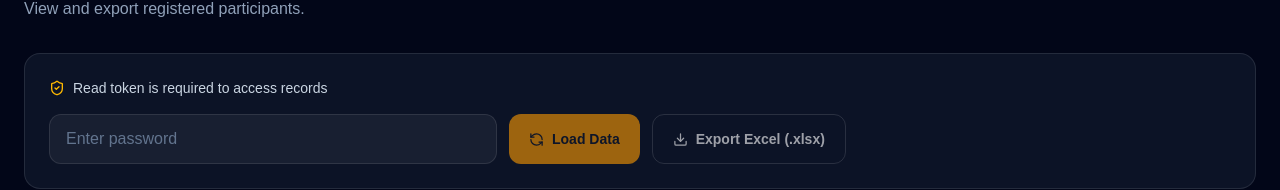
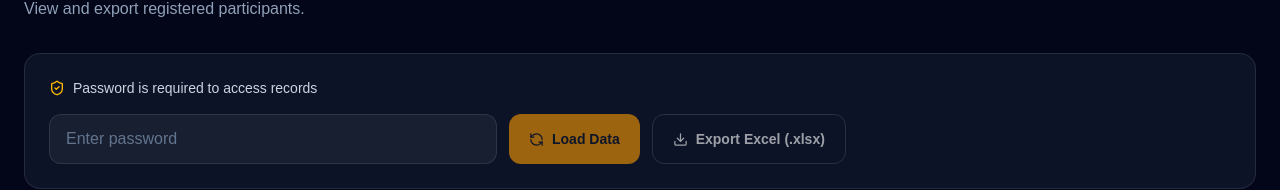
Before and after one commit to weelly31/breakthrough, a Next.js app: page /admin in a window 1280 px wide. Shown: the part 131-321 px from the top of the page. Built offline with nearby package versions, Linux system fonts and the light colour scheme.

Commit message:
replace token into password

```diff
--- a/src/app/admin/page.jsx
+++ b/src/app/admin/page.jsx
@@ -157,7 +157,7 @@ export default function AdminPage() {
         <section className="bg-slate-900/80 border border-white/10 rounded-2xl p-5 md:p-6 mb-6">
           <div className="flex items-center gap-2 text-slate-300 text-sm mb-4">
             <ShieldCheck size={16} className="text-amber-400" />
-            Read token is required to access records
+            Password is required to access records
           </div>
 
           <div className="flex flex-col md:flex-row gap-3">
```
